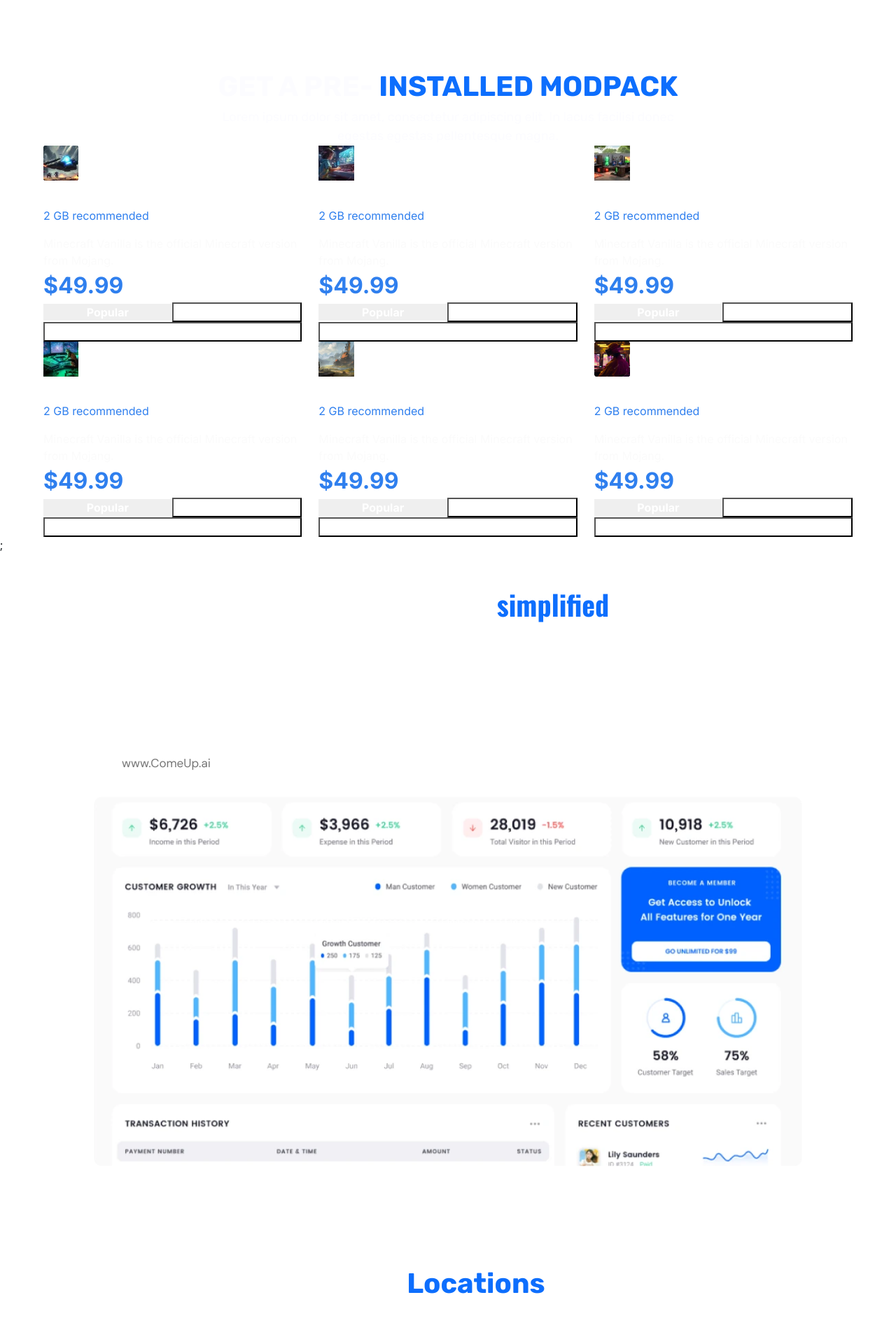
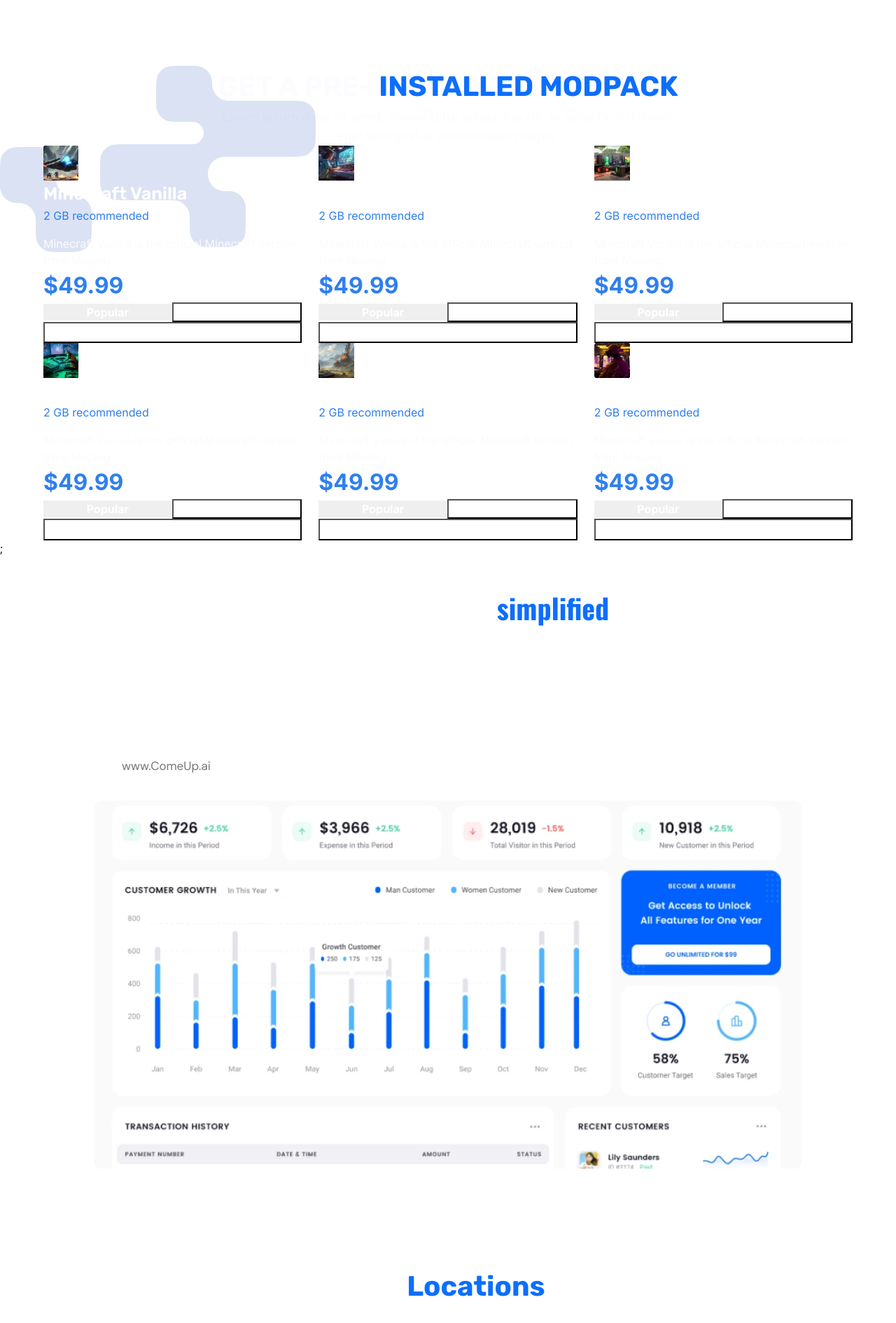
Before and after one commit to radialcoderavipoonia/trade-agency, a React (Create React App) app: page /product in a window 1280 px wide. Shown: the part 1207-3097 px from the top of the page at 70% size. Built offline with nearby package versions, Linux system fonts and the light colour scheme.

Commit message:
pull form home code same

```diff
--- a/src/Pages/ProductPage.jsx
+++ b/src/Pages/ProductPage.jsx
@@ -13,7 +13,7 @@ export const ProductPage = () => {
       <ProductNav />
       <BasicFeatures />
       <Modpack />
-      <GameHosting />
+      <GameHosting backShadow="background_gameProduct" />
       <OurLocations />
       <Testimonials />
       <div className="d-sm-none">
--- a/src/components/Home/PricingPlan.jsx
+++ b/src/components/Home/PricingPlan.jsx
@@ -1,11 +1,15 @@
 import React from "react";
 import { Col, Row } from "react-bootstrap";
 import { Pricing } from "../common/Helper";
+import sideimgpricingplan from "../../assets/images/png/group_side_img_priceing_plan.png"
+import ImgArrowRight from "../../assets/images/png/arrow-right.png"
+import { ArrowImg } from "../common/Icons";
+import { ImArrowRight } from "react-icons/im";
 
 const PricingPlan = () => {
   return (
     <>
-      <section className="">
+      <section className="position-relative">
         <div className="custom_container container">
           <h2 className="ff_rubik fw-bold fs_4xl pt_43 mb-0 text-center color_whitefc">
             Awesome <span className="color_blueod">Pricing Plan</span>
@@ -92,9 +96,12 @@ const PricingPlan = () => {
           </Row>
           <div className="d-sm-flex justify-content-center pt_43 d-none">
             <button className="quote_button border-0 ff_inter fs_1x8l text-white fw-semibold">
-              Get a Quote
+              Get a Quote <span className="pl_10"><img src={ImgArrowRight} alt="arrow right " /></span>
             </button>
           </div>
+        </div>
+        <div className="position-absolute right_-16 bottom_-26 d-xl-block d-none">
+          <img src={sideimgpricingplan} alt="pricing plan side img" />
         </div>
       </section>
     </>
--- a/src/components/Product/ModPack.jsx
+++ b/src/components/Product/ModPack.jsx
@@ -1,10 +1,13 @@
 import React from "react";
 import { Col, Row } from "react-bootstrap";
 import { Modpack } from "../common/Helper";
+import modpacktopimg from "../../assets/images/png/pricingplan_giggaz_top.png"
+import getstartedarrow from "../../assets/images/png/arrow-right.png"
 
 const ModPack = () => {
   return (
     <>
+      <section className="position-relative ">
         <div className="custom_container pt_28">
           <p className="ff_rubik fs_4xl fw-bold color_whitefc lh_normal mb-0 text-center">
             GET A PRE- <span className="color_blue0d6">INSTALLED MODPACK</span>
@@ -14,7 +17,7 @@ const ModPack = () => {
             facilisi donec <span className="d-lg-block"></span> egestas egestas
             pellentesque magna.
           </p>
-        <Row className="pt_33 justify-content-between align-items-center">
+          <Row className="pt_33 justify-content-between position-relative z-1 align-items-center">
             {Modpack.map((pre) => {
               return (
                 <Col lg={4} md={6} key={pre.id} className="pt_15">
@@ -41,7 +44,7 @@ const ModPack = () => {
                       </button>
                     </div>
                     <button className="ff_inter  w-100 fs_1x6l fw-bold bg-transparent border_official_button py_16_px_32 text-white text-center br_10">
-                    {pre.getstarted}
+                      {pre.getstarted} <span className="ps-1"><img src={getstartedarrow} alt="get started arrow" /></span>
                     </button>
                   </div>
                 </Col>
@@ -49,6 +52,10 @@ const ModPack = () => {
             })}
           </Row>
         </div>
+        <div className="position-absolute top-0 right_9 d-sm-block d-none">
+          <img src={modpacktopimg} alt="mod pack top image" />
+        </div>
+      </section>
       ;
     </>
   );
--- a/src/components/common/GameHosting.jsx
+++ b/src/components/common/GameHosting.jsx
@@ -1,10 +1,11 @@
 import React from "react";
 import Growth_img from "../../assets/images/webp/game_hosting_costomer_growth_img.webp";
-const GameHosting = () => {
+const GameHosting = ({ backShadow }) => {
   return (
     <>
-      <section className="py-5">
-        <div className="custom_container container">
+      <section className="py-5 position-relative">
+        <div className={`position-absolute ${backShadow}`}></div>
+        <div className="custom_container container position-relative z-1">
           <div className="text-center pb-4">
             <h2 className="fw-bold fs_4xl text-white ff_rubik mb-0">
               Game Hosting,
--- a/src/ravi.css
+++ b/src/ravi.css
@@ -91,7 +91,9 @@ html {
 .pl_12 {
   padding-left: 12px;
 }
-
+.pl_10 {
+  padding-left: 10px;
+}
 .py_34 {
   padding: 34px 0;
 }
@@ -147,6 +149,15 @@ html {
 .top_47 {
   top: 47%;
 }
+.right_-16 {
+  right: -16%;
+}
+.right_9 {
+  right: 9%;
+}
+.bottom_-26 {
+  bottom: -26%;
+}
 .right_0 {
   right: 0;
 }
@@ -157,7 +168,7 @@ html {
 .ml_5 {
   margin-left: 5px;
 }
-.mt_32{
+.mt_32 {
   margin-top: 32px;
 }
 .mr_5 {
@@ -237,7 +248,7 @@ html {
       rgba(48, 156, 255, 0.8) 100%
     ),
     linear-gradient(0deg, #2898ff 0%, #2898ff 100%), #ff604b;
-    padding: 16px 44px;
+  padding: 16px 44px;
 }
 /* color  */
 .pricing_box_secondary_color {
@@ -348,8 +359,16 @@ html {
   font-size: var(--fs-1x6l);
   color: var(--clr-gray9A);
   background: #212132 !important;
-
 }
 .increased-width {
   width: 500px !important; /* Adjust the width value as needed */
 }
+.background_gameProduct {
+  background-image: url("./assets/images/png/bg_choose_layers.png");
+  background-repeat: no-repeat;
+  background-size: cover;
+  background-position: center;
+  width: 100%;
+  height: 100%;
+  bottom: -30%;
+}
```
Also changed, not shown: src/assets/images/png/arrow-right.png (added), src/assets/images/png/group_side_img_priceing_plan.png (added). Lines whose indentation alone changed are shown as unchanged.
